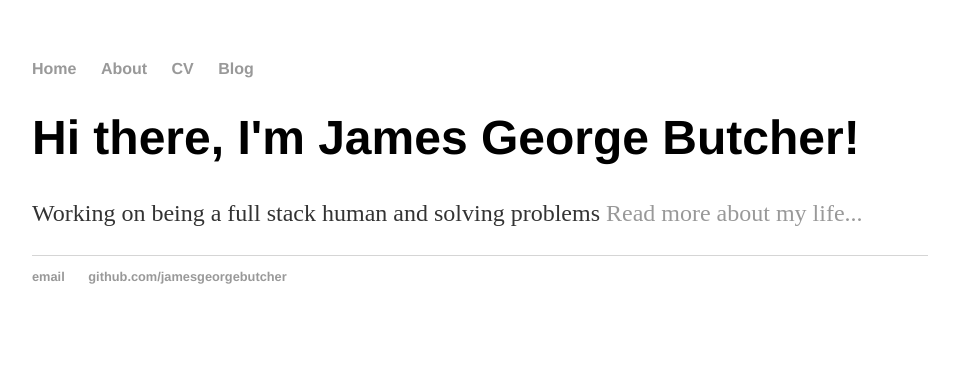
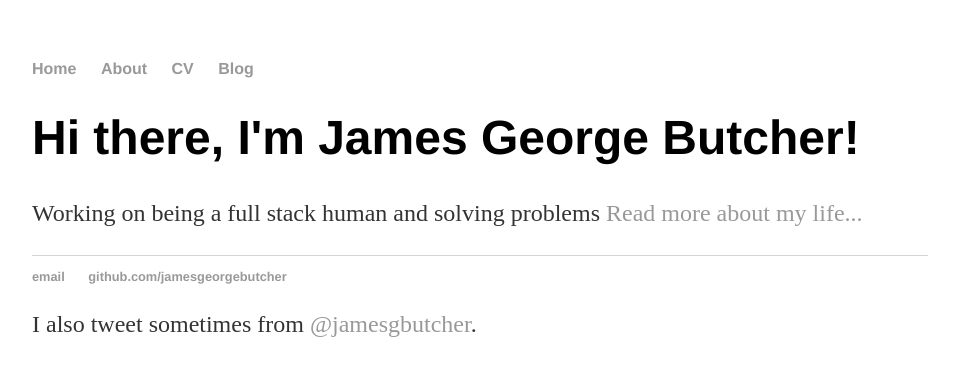
Before and after one commit to jamesgeorgebutcher/jamesgeorgebutcher.github.io, a plain HTML site: page index.html in a window 1280 px wide. Shown: the whole page, without its empty margins (160-1119 px from the left). Drawn offline with Linux system fonts and the light colour scheme.

Commit message:
Update index.html

```diff
--- a/index.html
+++ b/index.html
@@ -27,4 +27,6 @@
 			</ul>
 		</footer>
 	</body>
+
+<p>I also tweet sometimes from <a href="http://twitter.com/jamesgbutcher">@jamesgbutcher</a>.</p>
 </html>
```
